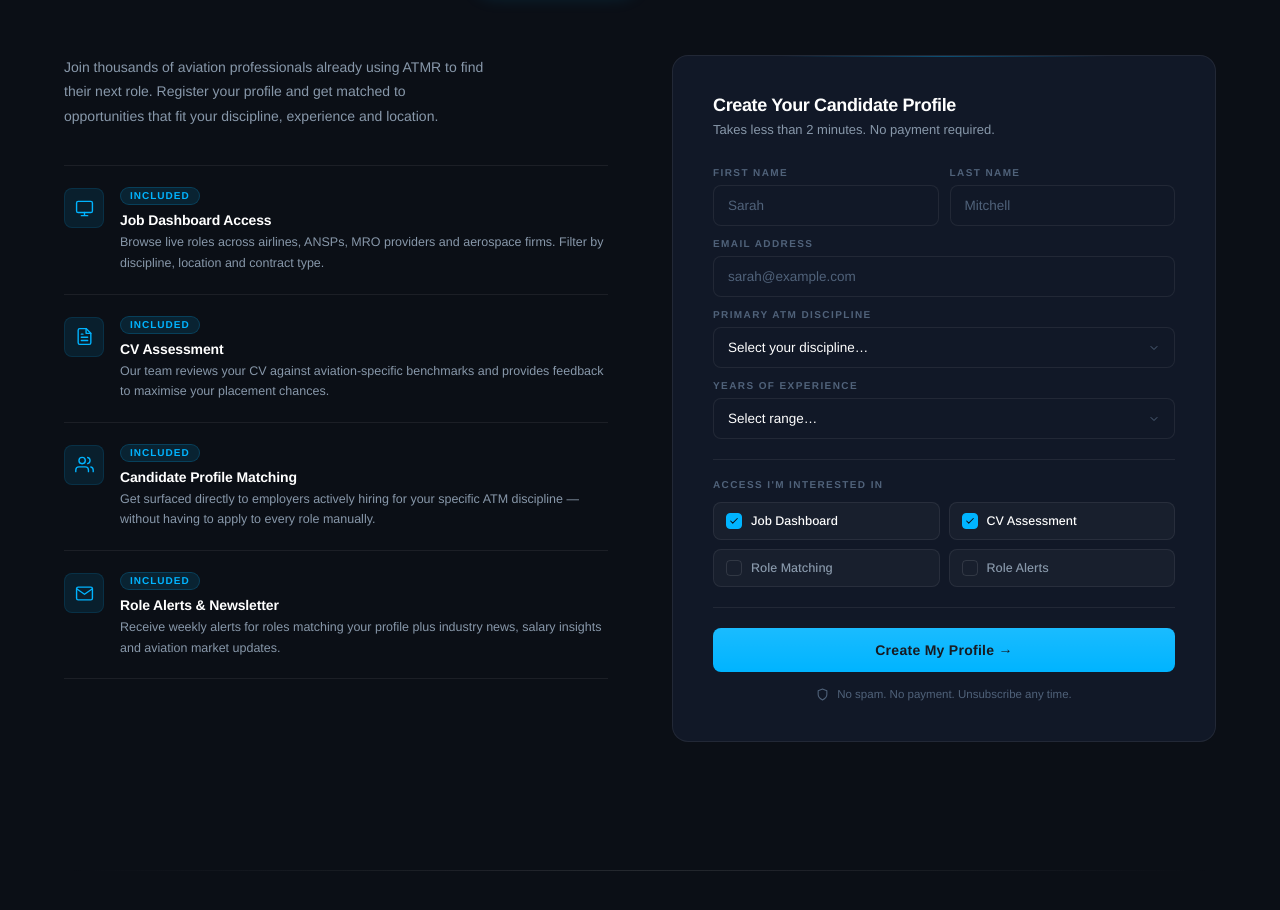
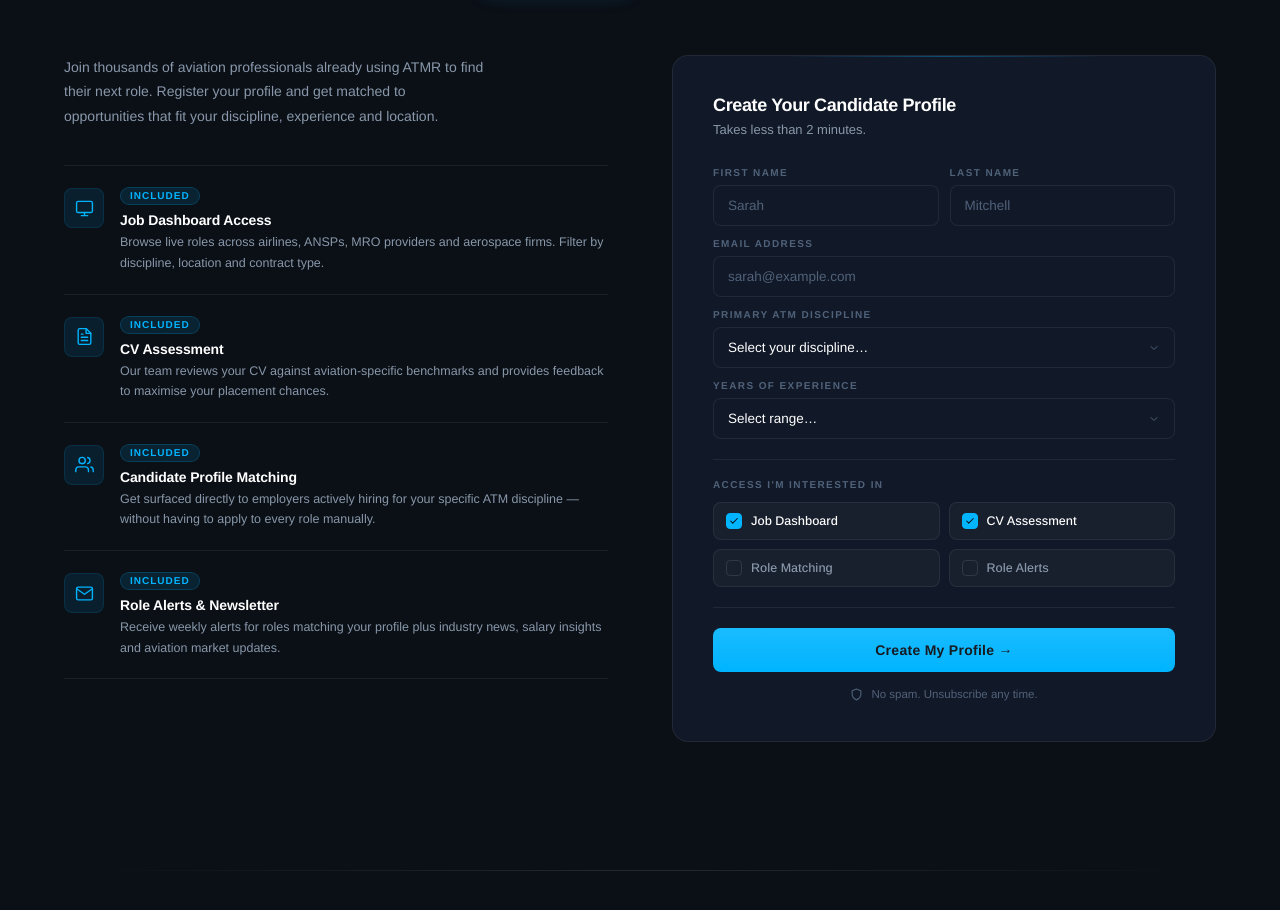
Before and after one commit to mog09/ATMR_V2, a plain HTML site: page index.html in a window 1280 px wide. Shown: the part 3767-4677 px from the top of the page. Drawn offline with nearby package versions, Linux system fonts and the light colour scheme.

Commit message:
Remove duplicate no payment text

```diff
--- a/index.html
+++ b/index.html
@@ -1168,7 +1168,7 @@ footer {
         <!-- Right: form -->
         <div class="reg-form-card reveal">
           <div class="reg-form-title">Create Your Candidate Profile</div>
-          <div class="reg-form-sub">Takes less than 2 minutes. No payment required.</div>
+          <div class="reg-form-sub">Takes less than 2 minutes.</div>
 
           <form id="form-cand" novalidate>
             <input type="hidden" name="user_type" value="Candidate">
@@ -1255,7 +1255,7 @@ footer {
             </div>
             <div class="reg-trust">
               <svg viewBox="0 0 24 24"><path d="M12 22s8-4 8-10V5l-8-3-8 3v7c0 6 8 10 8 10z"/></svg>
-              No spam. No payment. Unsubscribe any time.
+              No spam. Unsubscribe any time.
             </div>
           </form>
         </div>
```
